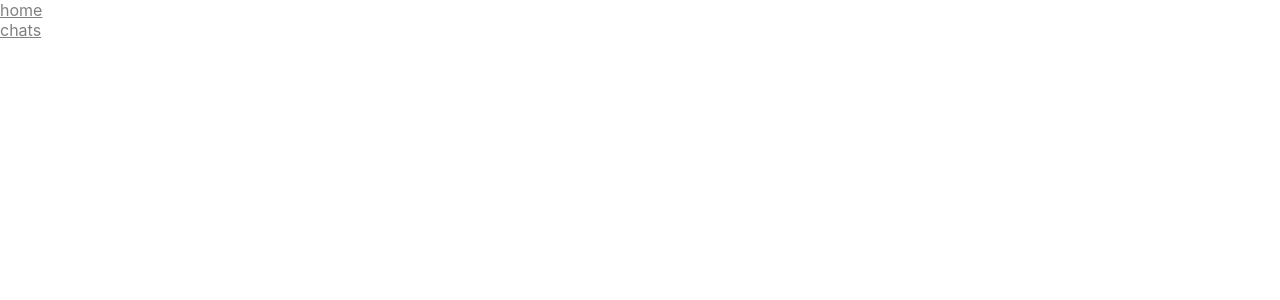
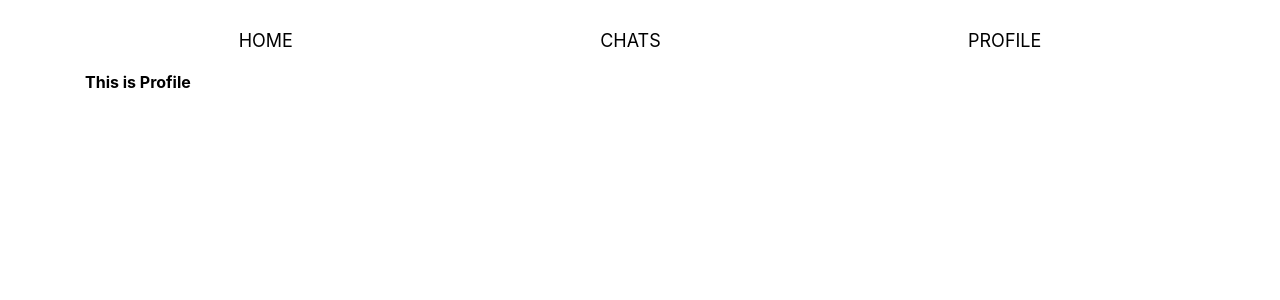
Before and after one commit to alexkirillof/React, a React (Create React App) app: page /profile in a window 1280 px wide. Before the commit this address had no page. Shown: the top 300 px of the page. Built offline with nearby package versions, Linux system fonts and the light colour scheme.

Commit message:
Lesson_4

```diff
--- /dev/null
+++ b/src/components/Profile/index.js
@@ -0,0 +1,11 @@
+
+export const Profile = () => {
+  return (
+    <div>
+     <h4 className="profile" >
+       This is Profile
+      </h4>
+    </div>
+  );
+};
+export default Profile;
--- /dev/null
+++ b/src/components/Router/Router.scss
@@ -0,0 +1,24 @@
+.App_wrapper {
+    max-width: 1110px;
+    margin: 0 auto;
+    margin-top: 30px;
+}
+
+.Navigate {
+    width: 100%;
+    list-style-type: none;
+    display: flex;
+    justify-content: space-around;
+    padding: 0;
+}
+
+.link {
+    color: inherit;
+    text-transform: uppercase;
+    text-decoration: none;
+    font-size: 18px;
+}
+
+h2 {
+    text-align: center;
+}
--- a/src/components/Router/index.js
+++ b/src/components/Router/index.js
@@ -1,7 +1,9 @@
-import { BrowserRouter, Routes, Route, Link, NavLink } from "react-router-dom";
+import { BrowserRouter, Routes, Route, NavLink } from "react-router-dom";
 // import App from "../../App";
 import { Chat } from "../Chat";
 import { ChatList } from "../ChatList";
+import  Profile  from "../Profile/index.js"
+import "./Router.scss"
 
 const Home = ()=><h2>Home page</h2>
 
@@ -9,27 +11,27 @@ const Home = ()=><h2>Home page</h2>
 export const Router =()=>{
     return(
         <BrowserRouter>
-            <div>
-                <NavLink to="/"
-                 style={({ isActive }) => ({ color: isActive ? "green" : "grey" })}
-                >
-                    home
+            <div className='App_wrapper'>
+             <div className="Navigate">
+                <NavLink to="/" className="link">
+                    Home
                 </NavLink>
-            </div>
-            <div>
-                <NavLink to="/chats"
-                style={({ isActive }) => ({ color: isActive ? "green" : "grey" })}
-                >
-                    chats
+                <NavLink to="/chats"  className="link">
+                    Chats
                 </NavLink>
-            </div>
+                <NavLink to="/profile"  className="link" >
+                    Profile
+                </NavLink>
+             </div>
             <Routes>
-                <Route path="" element={<Home></Home>} />
+                <Route path="" element={<Home/>} />
                 <Route path="chats">
                     <Route index element={<ChatList/>}/>
                     <Route path=":chatId" element={<Chat/>}/>
                  </Route>
+                 <Route path="profile" element={<Profile />}></Route>
             </Routes>
+            </div>
         </BrowserRouter>
     )
 }
```
Also changed, not shown: src/App.js (+4 -5 lines).
